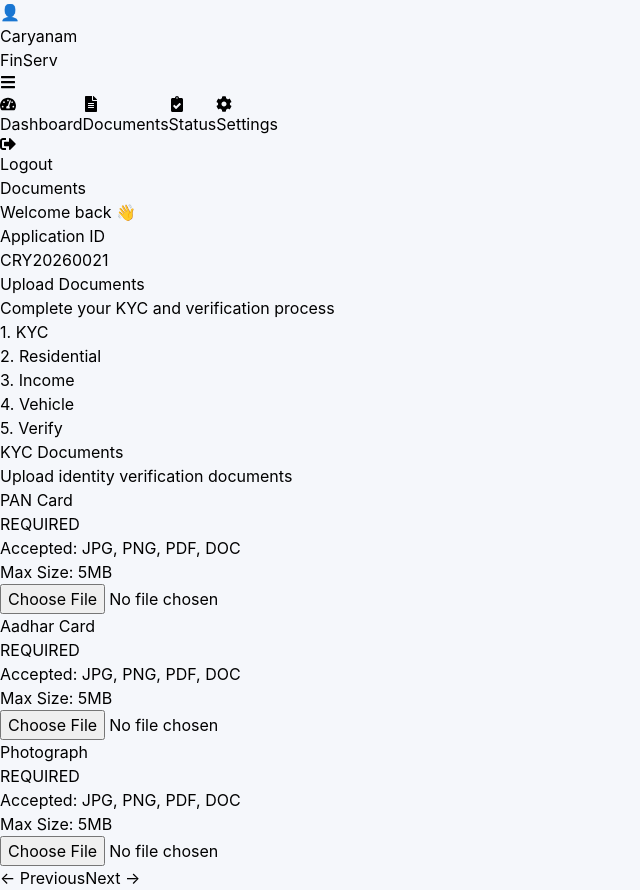
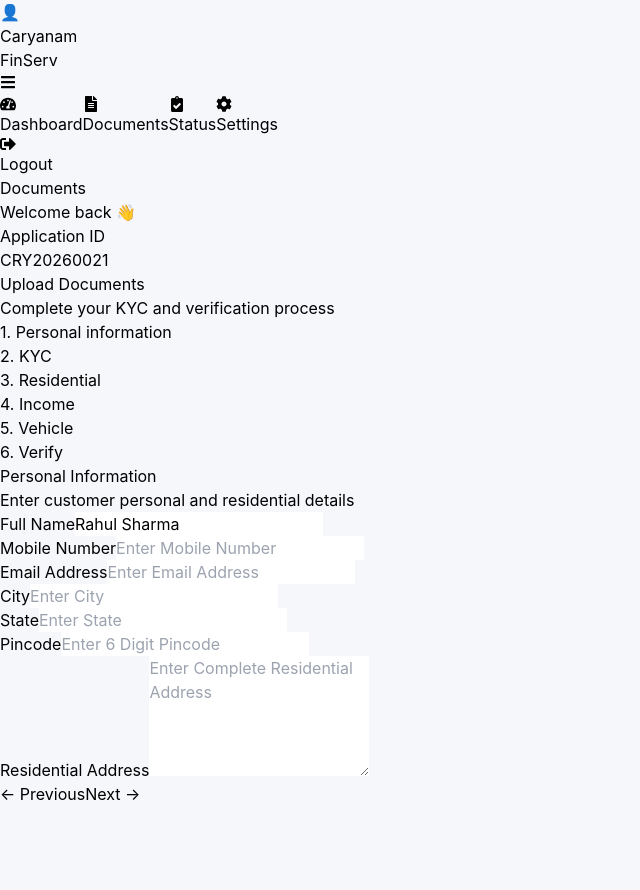
Before and after one commit to caryanamPratikp/finserv, a React (Vite) app: page /user/dashboard in a window 1280 px wide. Both pictures are taken after a click on the button "Documents". Shown: the whole page, without its empty margins (0-640 px from the left). After the commit the page ends 806 px from the top, so only its background shows below. Built offline with nearby package versions, Linux system fonts and the light colour scheme.

Commit message:
step 1 added as personal info

```diff
--- a/src/user/pages/Dashboard.jsx
+++ b/src/user/pages/Dashboard.jsx
@@ -398,6 +398,7 @@
                 <div className="flex items-center gap-3 mt-6 overflow-x-auto">
 
                   {[
+                    "Personal information",
                     "KYC",
                     "Residential",
                     "Income",
@@ -428,74 +429,255 @@
 
               <div className="bg-white rounded-3xl p-6 shadow-sm">
 
-                {/* STEP 1 */}
-
-                {currentStep === 1 && (
+
+                {/* STEP 1 — PERSONAL INFORMATION */}
+
+{/* STEP 1 — PERSONAL INFORMATION */}
+
+{currentStep === 1 && (
 
   <div>
 
-    <h2 className="text-xl font-bold text-[#0B2A4A]">
-      KYC Documents
-    </h2>
-
-    <p className="text-sm text-gray-500 mt-2 mb-6">
-      Upload identity verification documents
-    </p>
-
-    <div className="grid grid-cols-1 md:grid-cols-2 gap-5">
-
-      {[
-        "PAN Card",
-        "Aadhar Card",
-        "Photograph",
-      ].map((doc, index) => (
-
-        <div
-          key={index}
-          className="border border-gray-200 rounded-2xl p-5 bg-[#F8FAFC]"
-        >
-
-          <div className="flex items-center justify-between">
-
-            <h3 className="font-semibold text-[#0B2A4A]">
-              {doc}
-            </h3>
-
-            <span className="text-red-500 text-xs font-bold">
-              REQUIRED
-            </span>
-
-          </div>
-
-          <p className="text-xs text-gray-500 mt-2">
-            Accepted: JPG, PNG, PDF, DOC
-          </p>
-
-          <p className="text-xs text-gray-400 mt-1">
-            Max Size: 5MB
-          </p>
-
-          <input
-            type="file"
-            accept=".jpg,.jpeg,.png,.pdf,.doc,.docx"
-            className="mt-4 text-sm w-full
-            file:mr-4 file:px-4 file:py-2
-            file:rounded-xl file:border-0
-            file:bg-[#0B2A4A]
-            file:text-white
-            file:text-xs file:font-semibold"
-          />
-
-        </div>
-
-      ))}
+    {/* HEADER */}
+
+    <div className="mb-8">
+
+      <h2 className="text-2xl font-bold text-[#0B2A4A]">
+        Personal Information
+      </h2>
+
+      <p className="text-sm text-gray-500 mt-2">
+        Enter customer personal and residential details
+      </p>
 
     </div>
 
+    {/* FORM GRID */}
+
+    <div className="grid grid-cols-1 md:grid-cols-2 gap-6">
+
+      {/* FULL NAME */}
+
+      <div>
+
+        <label className="text-sm font-semibold text-[#0B2A4A] block mb-2">
+          Full Name
+        </label>
+
+        <input
+          type="text"
+          placeholder="Enter Full Name"
+          value={userData?.name || ""}
+          onChange={(e) =>
+            setUserData({
+              ...userData,
+              name: e.target.value,
+            })
+          }
+          className="w-full h-14 rounded-2xl
+          border border-gray-200
+          bg-[#F8FAFC]
+          px-5 text-sm text-[#0B2A4A]
+          outline-none transition-all duration-200
+          hover:border-[#27D3C3]/40
+          focus:border-[#27D3C3]
+          focus:ring-4 focus:ring-[#27D3C3]/10"
+        />
+
+      </div>
+
+      {/* MOBILE */}
+
+      <div>
+
+        <label className="text-sm font-semibold text-[#0B2A4A] block mb-2">
+          Mobile Number
+        </label>
+
+        <input
+          type="text"
+          placeholder="Enter Mobile Number"
+          value={userData?.mobile || ""}
+          onChange={(e) =>
+            setUserData({
+              ...userData,
+              mobile: e.target.value,
+            })
+          }
+          className="w-full h-14 rounded-2xl
+          border border-gray-200
+          bg-[#F8FAFC]
+          px-5 text-sm text-[#0B2A4A]
+          outline-none transition-all duration-200
+          hover:border-[#27D3C3]/40
+          focus:border-[#27D3C3]
+          focus:ring-4 focus:ring-[#27D3C3]/10"
+        />
+
+      </div>
+
+      {/* EMAIL */}
+
+      <div>
+
+        <label className="text-sm font-semibold text-[#0B2A4A] block mb-2">
+          Email Address
+        </label>
+
+        <input
+          type="email"
+          placeholder="Enter Email Address"
+          value={userData?.email || ""}
+          onChange={(e) =>
+            setUserData({
+              ...userData,
+              email: e.target.value,
+            })
+          }
+          className="w-full h-14 rounded-2xl
+          border border-gray-200
+          bg-[#F8FAFC]
+          px-5 text-sm text-[#0B2A4A]
+          outline-none transition-all duration-200
+          hover:border-[#27D3C3]/40
+          focus:border-[#27D3C3]
+          focus:ring-4 focus:ring-[#27D3C3]/10"
+        />
+
+      </div>
+
+      {/* CITY */}
+
+      <div>
+
+        <label className="text-sm font-semibold text-[#0B2A4A] block mb-2">
+          City
+        </label>
+
+        <input
+          type="text"
+          placeholder="Enter City"
+          value={userData?.city || ""}
+          onChange={(e) =>
+            setUserData({
+              ...userData,
+              city: e.target.value,
+            })
+          }
+          className="w-full h-14 rounded-2xl
+          border border-gray-200
+          bg-[#F8FAFC]
+          px-5 text-sm text-[#0B2A4A]
+          outline-none transition-all duration-200
+          hover:border-[#27D3C3]/40
+          focus:border-[#27D3C3]
+          focus:ring-4 focus:ring-[#27D3C3]/10"
+        />
+
+      </div>
+
+      {/* STATE */}
+
+      <div>
+
+        <label className="text-sm font-semibold text-[#0B2A4A] block mb-2">
+          State
+        </label>
+
+        <input
+          type="text"
+          placeholder="Enter State"
+          value={userData?.state || ""}
+          onChange={(e) =>
+            setUserData({
+              ...userData,
+              state: e.target.value,
+            })
+          }
+          className="w-full h-14 rounded-2xl
+          border border-gray-200
+          bg-[#F8FAFC]
+          px-5 text-sm text-[#0B2A4A]
+          outline-none transition-all duration-200
+          hover:border-[#27D3C3]/40
+          focus:border-[#27D3C3]
+          focus:ring-4 focus:ring-[#27D3C3]/10"
+        />
+
+      </div>
+
+      {/* PINCODE */}
+
+      <div>
+
+        <label className="text-sm font-semibold text-[#0B2A4A] block mb-2">
+          Pincode
+        </label>
+
+        <input
+          type="text"
+          maxLength={6}
+          placeholder="Enter 6 Digit Pincode"
+          value={userData?.pincode || ""}
+          onChange={(e) => {
+
+            const value =
+              e.target.value.replace(/\D/g, "");
+
+            setUserData({
+              ...userData,
+              pincode: value,
+            });
+
+          }}
+          className="w-full h-14 rounded-2xl
+          border border-gray-200
+          bg-[#F8FAFC]
+          px-5 text-sm text-[#0B2A4A]
+          outline-none transition-all duration-200
+          hover:border-[#27D3C3]/40
+          focus:border-[#27D3C3]
+          focus:ring-4 focus:ring-[#27D3C3]/10"
+        />
+
+      </div>
+
+    </div>
+
+    {/* ADDRESS */}
+
+    <div className="mt-6">
+
+      <label className="text-sm font-semibold text-[#0B2A4A] block mb-2">
+        Residential Address
+      </label>
+
+      <textarea
+        rows={5}
+        placeholder="Enter Complete Residential Address"
+        value={userData?.address || ""}
+        onChange={(e) =>
+          setUserData({
+            ...userData,
+            address: e.target.value,
+          })
+        }
+        className="w-full rounded-2xl
+        border border-gray-200
+        bg-[#F8FAFC]
+        px-5 py-4 text-sm text-[#0B2A4A]
+        outline-none resize-none
+        transition-all duration-200
+        hover:border-[#27D3C3]/40
+        focus:border-[#27D3C3]
+        focus:ring-4 focus:ring-[#27D3C3]/10"
+      />
+
+    </div>
+
   </div>
 
 )}
-
                 {/* STEP 2 */}
 
                 {currentStep === 2 && (
```
